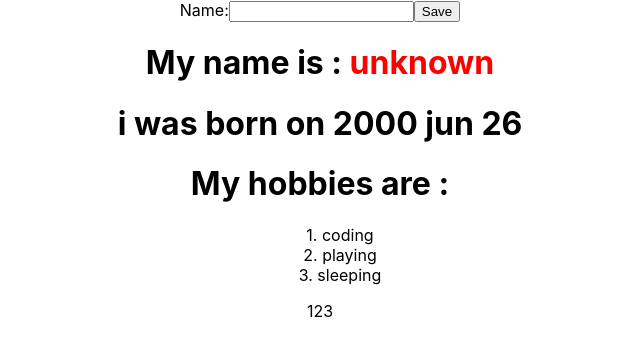
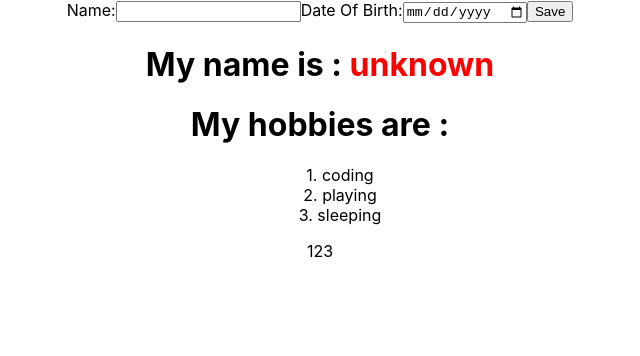
Before and after one commit to somphonee/starter-react-app, a React (Create React App) app: page / in a window 1280 px wide. Shown: the top 356 px of the page, without its empty margins (320-960 px from the left). Built offline with nearby package versions, Linux system fonts and the light colour scheme.

Commit message:
[ADD] extend state management to include date of birth and update SelfIntroduction component

```diff
--- a/src/App.jsx
+++ b/src/App.jsx
@@ -1,6 +1,6 @@
 import React, { useState } from 'react';
 import './App.css';
-import PropTypes from "prop-types";
+import PropTypes, { string } from "prop-types";
 
 
 
@@ -33,23 +33,28 @@ const Test = ({ children }) => {
   return <div>{children}</div>;
 };
 function App() {
-  const [data, setData] = useState({ name: undefined });
+  const [data, setData] = useState({ name: undefined, dateOfBirth: undefined });
   const [name, setName] = useState("");
+  const [dateOfBirth, setDateOfBirth] = useState("");
   return (
     <div className="App">
       <label htmlFor="name">Name:</label>
       <input id="name" type="text" value={name} onChange={(e) => setName(e.target.value)} />
+      <label htmlFor="Date Of Birth">Date Of Birth:</label>
+      <input id="Date Of Birth" type="date" pattern="mm/dd/yyyy" value={dateOfBirth} onChange={(e) => setDateOfBirth(e.target.value)} />
+
       <button
         onClick={() => {
-          setData({ name });
+          setData({ name, dateOfBirth });
           setName("");
+          setDateOfBirth("");
         }}
       >
         Save</button>
 
       <SelfIntroddution
         name={data.name}
-        dateOfBirth="2000 jun 26"
+        dateOfBirth={data.dateOfBirth}
         hobbies={['coding', 'playing', 'sleeping']}
       />
       <Test>123</Test>
```
